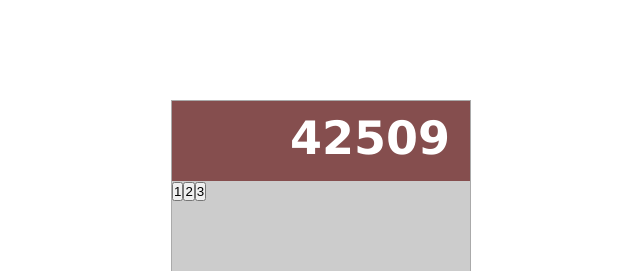
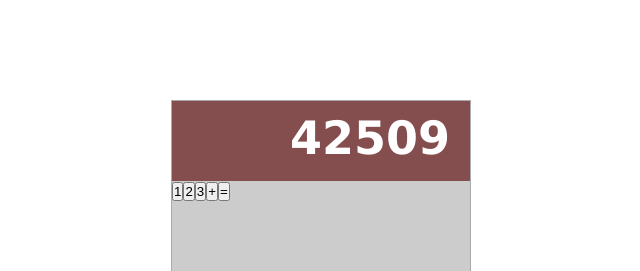
Before and after one commit to g-krzysztof/calculator, a React (Create React App) app: page / in a window 1280 px wide. Shown: the top 271 px of the page, without its empty margins (319-959 px from the left). Built offline with nearby package versions, Linux system fonts and the light colour scheme.

Commit message:
add '+' and '=' buttons

```diff
--- a/src/components/App.js
+++ b/src/components/App.js
@@ -15,6 +15,8 @@ class App extends React.Component {
           <Button name="1" />
           <Button name="2" />
           <Button name="3" />
+          <Button name="+" />
+          <Button name="=" />
         </div>
       </div>
     );
```
Also changed, not shown: 1 other file (tests, documents, lock files or other folders).
